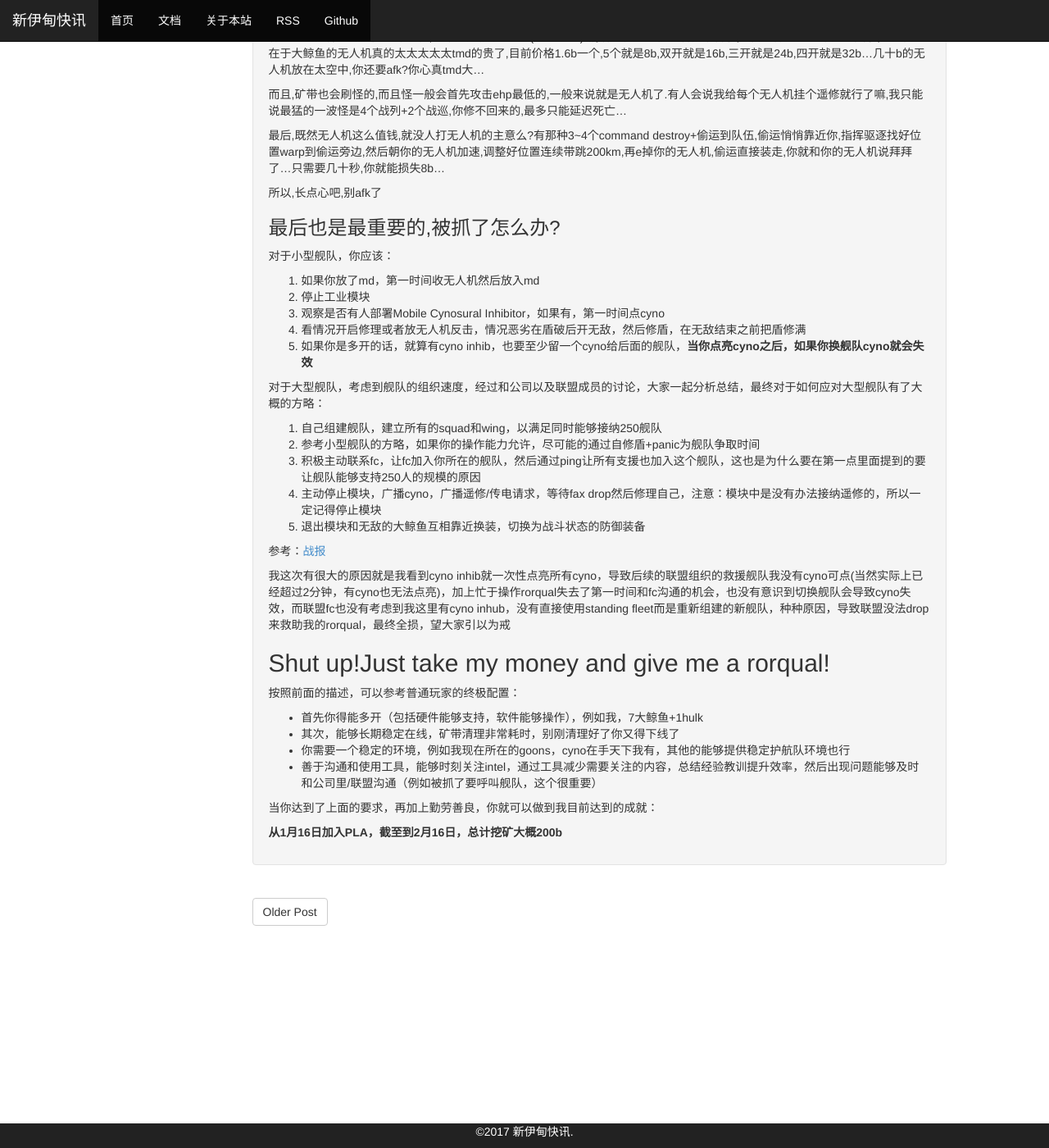
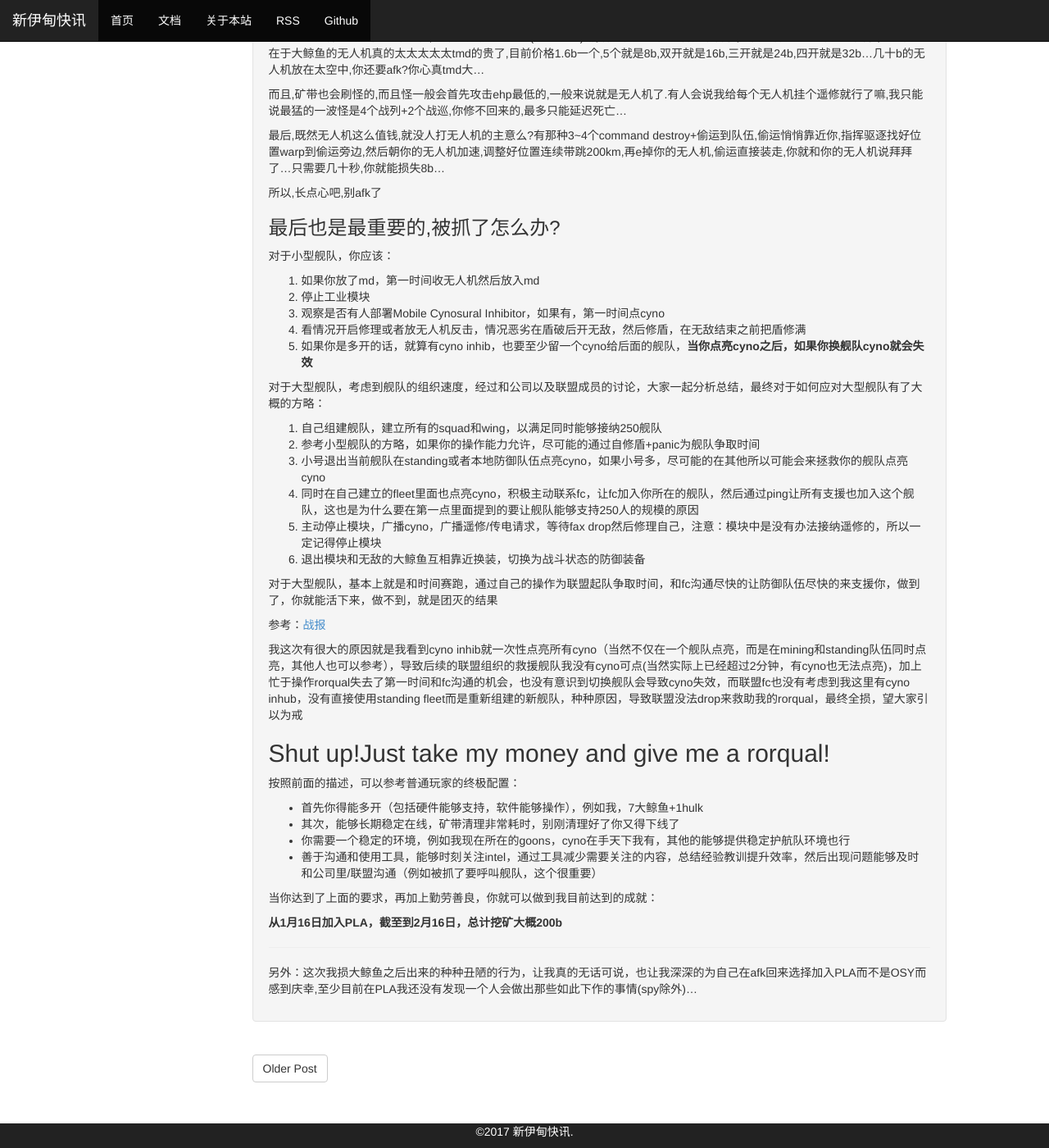
Before and after one commit to zhang98722/zhang98722.github.io, a Jekyll site: the page built from _posts/2017-03-13-guide-of-rorqual-mining.md, in a window 1280 px wide and 1400 px high, scrolled down 6904 px. Shown: the whole window at 82% size. Built offline with Jekyll 4.4.1, drawn with Linux system fonts in a browser that asks for light colours; comment, search, counter and statistics services are not loaded.

Commit message:
Update 2017-03-13-guide-of-rorqual-mining.md

```diff
--- a/_posts/2017-03-13-guide-of-rorqual-mining.md
+++ b/_posts/2017-03-13-guide-of-rorqual-mining.md
@@ -154,13 +154,16 @@ PANIC技能到3级感觉就够用了，3级也很快，后面感觉意义不大
 
 1. 自己组建舰队，建立所有的squad和wing，以满足同时能够接纳250舰队
 2. 参考小型舰队的方略，如果你的操作能力允许，尽可能的通过自修盾+panic为舰队争取时间
-3. 积极主动联系fc，让fc加入你所在的舰队，然后通过ping让所有支援也加入这个舰队，这也是为什么要在第一点里面提到的要让舰队能够支持250人的规模的原因
-4. 主动停止模块，广播cyno，广播遥修/传电请求，等待fax drop然后修理自己，注意：模块中是没有办法接纳遥修的，所以一定记得停止模块
-5. 退出模块和无敌的大鲸鱼互相靠近换装，切换为战斗状态的防御装备
+3. 小号退出当前舰队在standing或者本地防御队伍点亮cyno，如果小号多，尽可能的在其他所以可能会来拯救你的舰队点亮cyno
+4. 同时在自己建立的fleet里面也点亮cyno，积极主动联系fc，让fc加入你所在的舰队，然后通过ping让所有支援也加入这个舰队，这也是为什么要在第一点里面提到的要让舰队能够支持250人的规模的原因
+5. 主动停止模块，广播cyno，广播遥修/传电请求，等待fax drop然后修理自己，注意：模块中是没有办法接纳遥修的，所以一定记得停止模块
+6. 退出模块和无敌的大鲸鱼互相靠近换装，切换为战斗状态的防御装备
+
+对于大型舰队，基本上就是和时间赛跑，通过自己的操作为联盟起队争取时间，和fc沟通尽快的让防御队伍尽快的来支援你，做到了，你就能活下来，做不到，就是团灭的结果
 
 参考：[战报](http://evf-eve.com/services/brcat/?s=4769&b=7430611&e=150&t=bb&ro=26.1)
 
-我这次有很大的原因就是我看到cyno inhib就一次性点亮所有cyno，导致后续的联盟组织的救援舰队我没有cyno可点(当然实际上已经超过2分钟，有cyno也无法点亮)，加上忙于操作rorqual失去了第一时间和fc沟通的机会，也没有意识到切换舰队会导致cyno失效，而联盟fc也没有考虑到我这里有cyno inhub，没有直接使用standing fleet而是重新组建的新舰队，种种原因，导致联盟没法drop来救助我的rorqual，最终全损，望大家引以为戒
+我这次有很大的原因就是我看到cyno inhib就一次性点亮所有cyno（当然不仅在一个舰队点亮，而是在mining和standing队伍同时点亮，其他人也可以参考），导致后续的联盟组织的救援舰队我没有cyno可点(当然实际上已经超过2分钟，有cyno也无法点亮)，加上忙于操作rorqual失去了第一时间和fc沟通的机会，也没有意识到切换舰队会导致cyno失效，而联盟fc也没有考虑到我这里有cyno inhub，没有直接使用standing fleet而是重新组建的新舰队，种种原因，导致联盟没法drop来救助我的rorqual，最终全损，望大家引以为戒
 
 ## Shut up!Just take my money and give me a rorqual! ##
 
@@ -174,3 +177,7 @@ PANIC技能到3级感觉就够用了，3级也很快，后面感觉意义不大
 当你达到了上面的要求，再加上勤劳善良，你就可以做到我目前达到的成就：
 
 __从1月16日加入PLA，截至到2月16日，总计挖矿大概200b__
+
+---------------------------------------
+
+另外：这次我损大鲸鱼之后出来的种种丑陋的行为，让我真的无话可说，也让我深深的为自己在afk回来选择加入PLA而不是OSY而感到庆幸,至少目前在PLA我还没有发现一个人会做出那些如此下作的事情(spy除外)...
```
